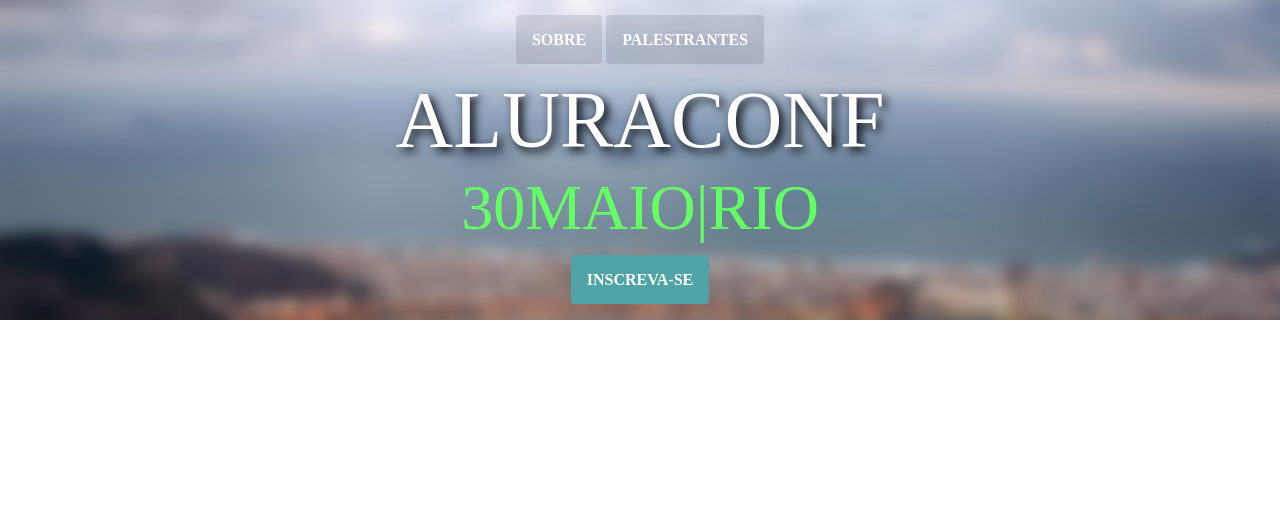
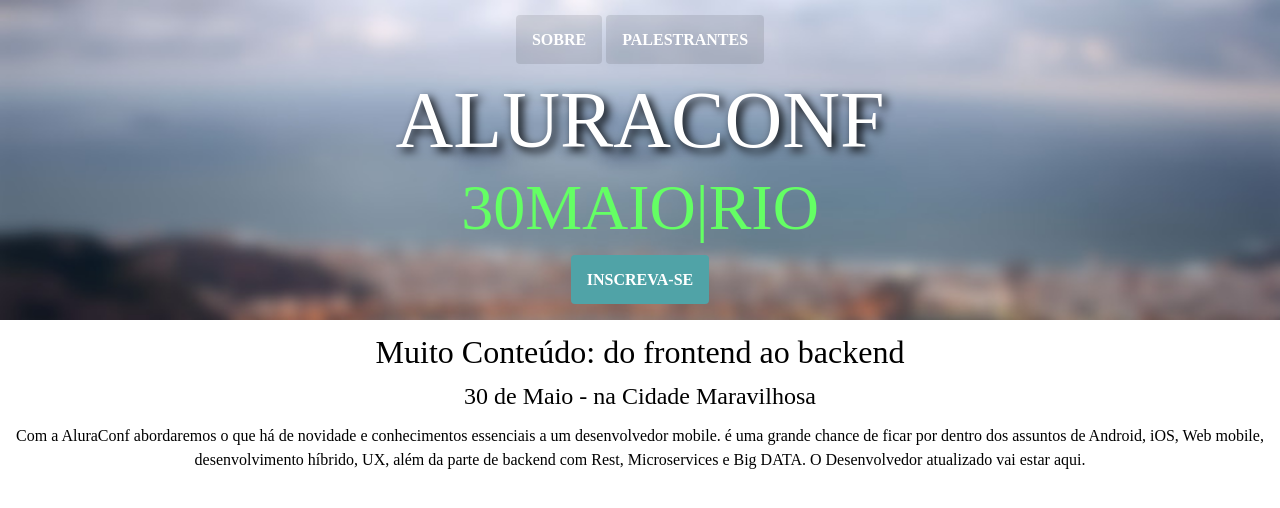
Before and after one commit to maisonsouza/Alura-curso-front-end-projeto-de-conclusao, a plain HTML site: page aluraconf/index.html in a window 1280 px wide. Drawn offline with Linux system fonts and the light colour scheme.

Commit message:
Aula02 - Painel sobre

```diff
--- /dev/null
+++ b/aluraconf/css/base.css
@@ -0,0 +1,4 @@
+.container{
+    width: 96%;
+    margin:0 auto;
+}
--- a/aluraconf/css/index.css
+++ b/aluraconf/css/cabecalho.css
@@ -42,6 +42,10 @@
     padding: 1rem;
 }
 
+
+
+
+
 @media (min-width: 650px) {
     #titulo-principal{
         font-size:5em;
--- /dev/null
+++ b/aluraconf/css/sobre.css
@@ -0,0 +1,22 @@
+#subtitulo{
+    color:black;
+    font-size: 2em;
+    margin-top: 1rem;
+    margin-bottom: .5em;
+}
+
+#postagem-data-evento{
+    font-size: 1.5em;
+
+}
+
+section{
+    text-align: center;
+    margin:0 1em;
+}
+
+#texto{
+    text-align:center;
+    margin-top: 1em;
+    line-height: 1.5em;
+}
--- a/aluraconf/index.html
+++ b/aluraconf/index.html
@@ -4,7 +4,9 @@
     <meta charset="UTF-8">
     <meta name="viewport" content="width=device-width">
     <link rel="stylesheet" href="css/reset.css">
-    <link rel="stylesheet" href="css/index.css">
+    <link rel="stylesheet" href="css/base.css">
+    <link rel="stylesheet" href="css/cabecalho.css">
+    <link rel="stylesheet" href="css/sobre.css">
     <title>AluraConf</title>
 </head>
 <body>
@@ -17,6 +19,13 @@
         <h2 id="data-evento">30Maio|RIO</h2>
         <a id="botao-inscricao" href="">Inscreva-se</a>
     </header>
+    <section>
+        <h2 id="subtitulo">Muito Conteúdo: do frontend ao backend</h2>
+        <h3 id="postagem-data-evento">30 de Maio - na Cidade Maravilhosa</h3>
+        <p id="texto">Com a AluraConf abordaremos o que há de novidade e conhecimentos essenciais a um desenvolvedor mobile.
+        é uma grande chance de ficar por dentro dos assuntos de Android, iOS, Web mobile, desenvolvimento híbrido, UX,
+        além da parte de backend com Rest, Microservices e Big DATA. O Desenvolvedor atualizado vai estar aqui.</p>
+    </section>
 
 
 </body>
```
